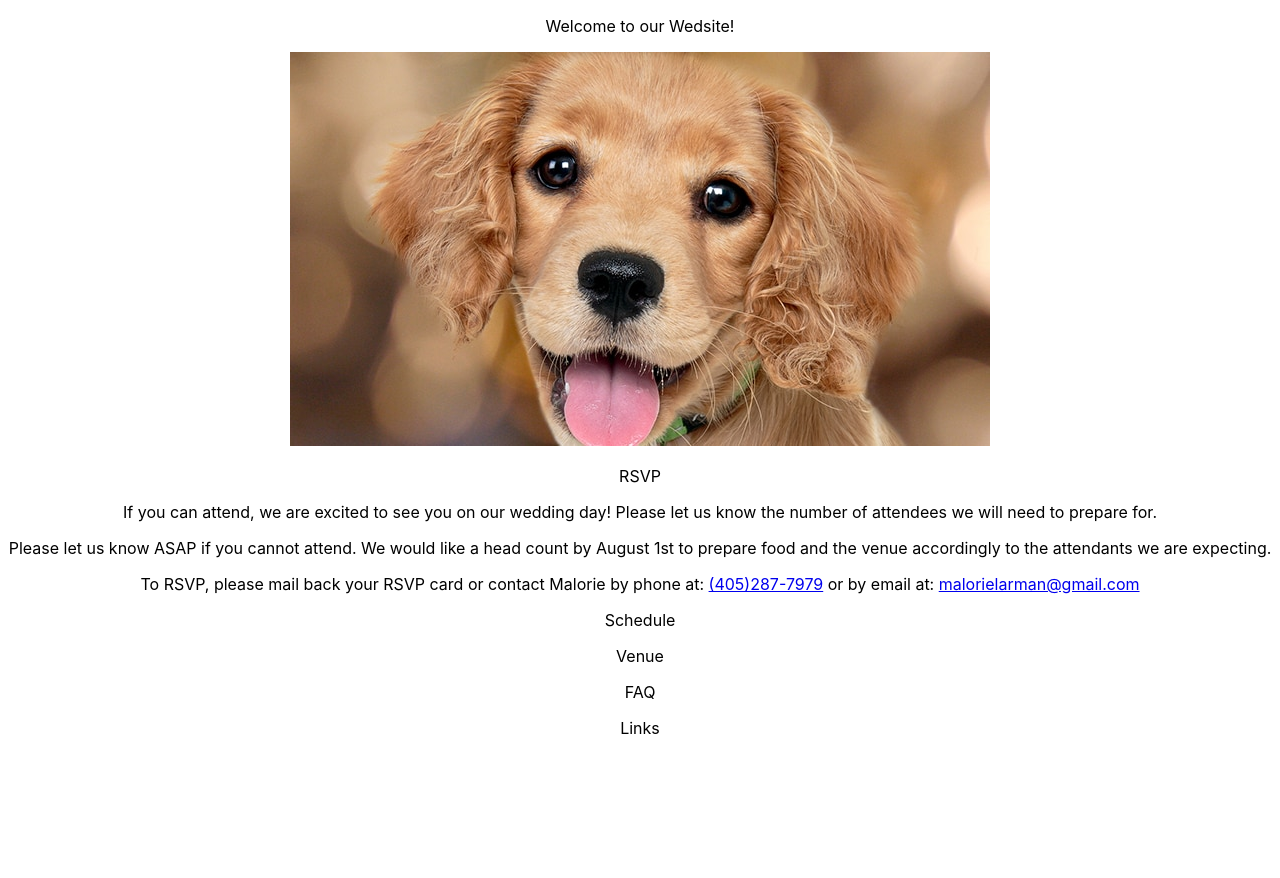
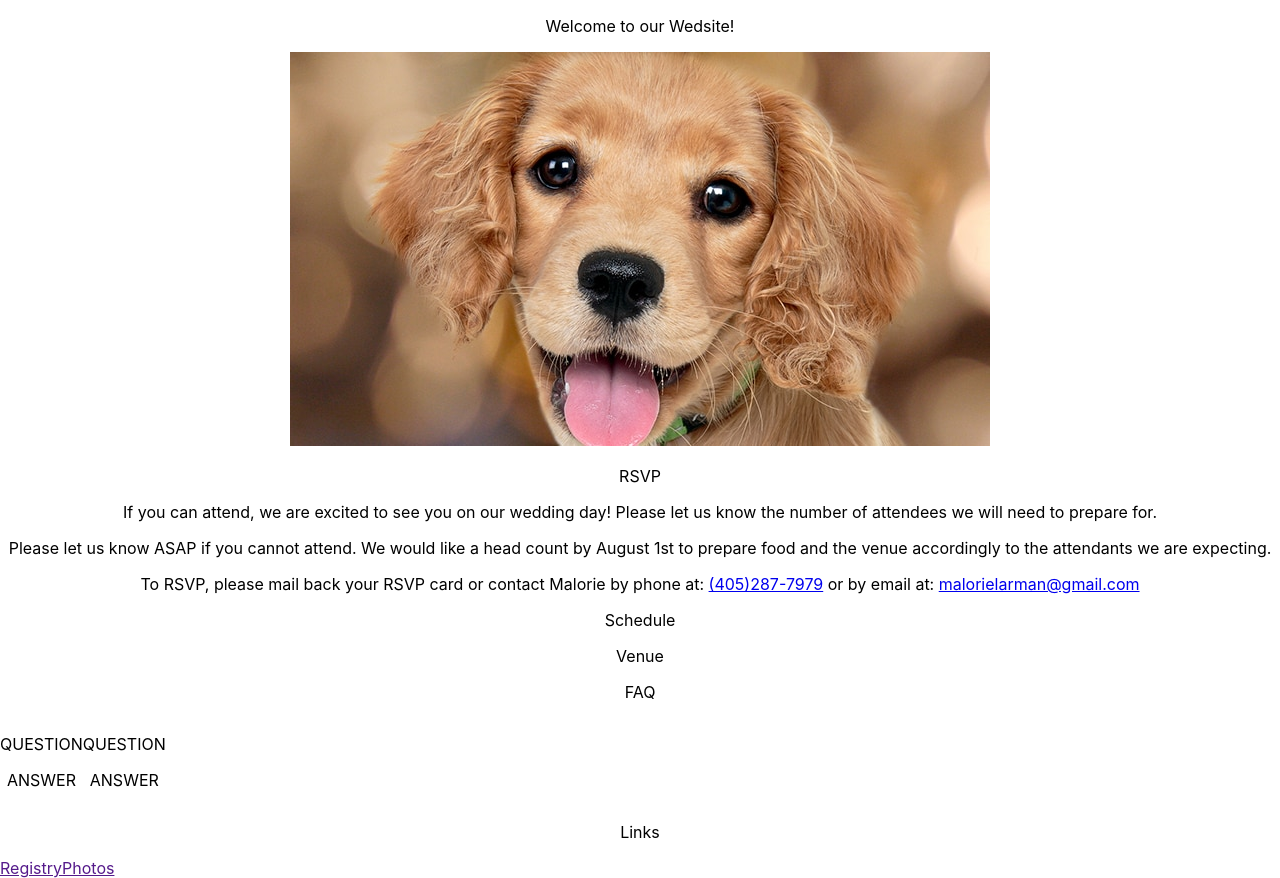
Before and after one commit to SkylerRiggle/wedsite, a React (Create React App) app: page / in a window 1280 px wide. Before the commit the page ends 800 px from the top, so only its background shows below. Built offline with nearby package versions, Linux system fonts and the light colour scheme.

Commit message:
Added More GrayBox Elements

```diff
--- a/src/pages/FAQ.tsx
+++ b/src/pages/FAQ.tsx
@@ -3,8 +3,21 @@ import '../styles/App.css';
 
 function FAQ() {
   return (
-    <div>
+    <div className='gray-background'>
       <p>FAQ</p>
+
+      <div className='dual-column'>
+        <div>
+          <p>QUESTION</p>
+          <p>ANSWER</p>
+        </div>
+
+        <div>
+          <p>QUESTION</p>
+          <p>ANSWER</p>
+        </div>
+      </div>
+
     </div>
   );
 }
--- a/src/pages/Header.tsx
+++ b/src/pages/Header.tsx
@@ -5,9 +5,9 @@ import Signatures from '../images/dog.jpg'
 
 function Header() {
   return (
-    <div>
-      <p>Welcome to our Wedsite!</p>
-      <img src={Signatures} alt="Signatures" />
+    <div className='head-background'>
+      <p className='title'>Welcome to our Wedsite!</p>
+      <img src={Signatures} alt="Signatures"/>
     </div>
   );
 }
--- a/src/pages/Links.tsx
+++ b/src/pages/Links.tsx
@@ -3,8 +3,19 @@ import '../styles/App.css';
 
 function Links() {
   return (
-    <div>
+    <div className='red-background'>
       <p>Links</p>
+
+      <div className='dual-column'>
+        <div>
+          <a href="">Registry</a>
+        </div>
+
+        <div>
+          <a href="">Photos</a>
+        </div>
+      </div>
+
     </div>
   );
 }
--- a/src/pages/RSVP.tsx
+++ b/src/pages/RSVP.tsx
@@ -3,8 +3,8 @@ import '../styles/App.css';
 
 function RSVP() {
   return (
-    <div>
-      <p>RSVP</p>
+    <div className='bw-background'>
+      <p className='title'>RSVP</p>
       <p>If you can attend, we are excited to see you on our wedding day!
         Please let us know the number of attendees we will need to prepare for.</p>
       <p>Please let us know ASAP if you cannot attend. We would like a head count by August 1st to prepare food and the venue
--- a/src/pages/Schedule.tsx
+++ b/src/pages/Schedule.tsx
@@ -3,7 +3,7 @@ import '../styles/App.css';
 
 function Schedule() {
   return (
-    <div>
+    <div className='bw-background'>
       <p>Schedule</p>
     </div>
   );
--- a/src/pages/Venue.tsx
+++ b/src/pages/Venue.tsx
@@ -3,7 +3,7 @@ import '../styles/App.css';
 
 function Venue() {
   return (
-    <div>
+    <div className='red-background'>
       <p>Venue</p>
     </div>
   );
--- a/src/styles/App.css
+++ b/src/styles/App.css
@@ -1,3 +1,27 @@
 .App {
   text-align: center;
 }
+
+.head-background {
+
+}
+
+.bw-background {
+
+}
+
+.red-background {
+
+}
+
+.gray-background {
+
+}
+
+.dual-column {
+  display: flex;
+}
+
+.title {
+
+}
```
